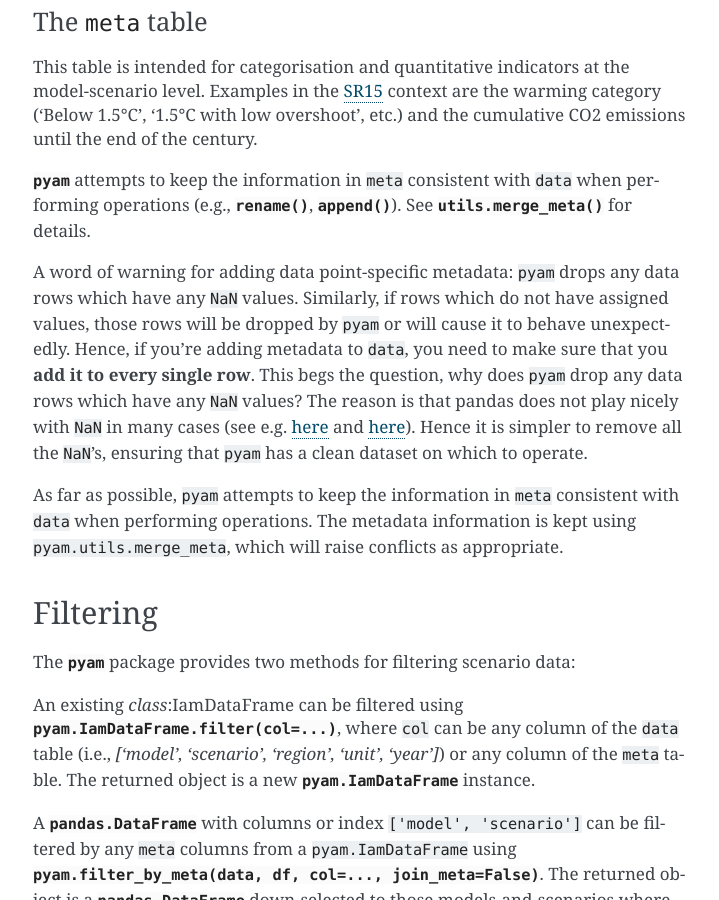
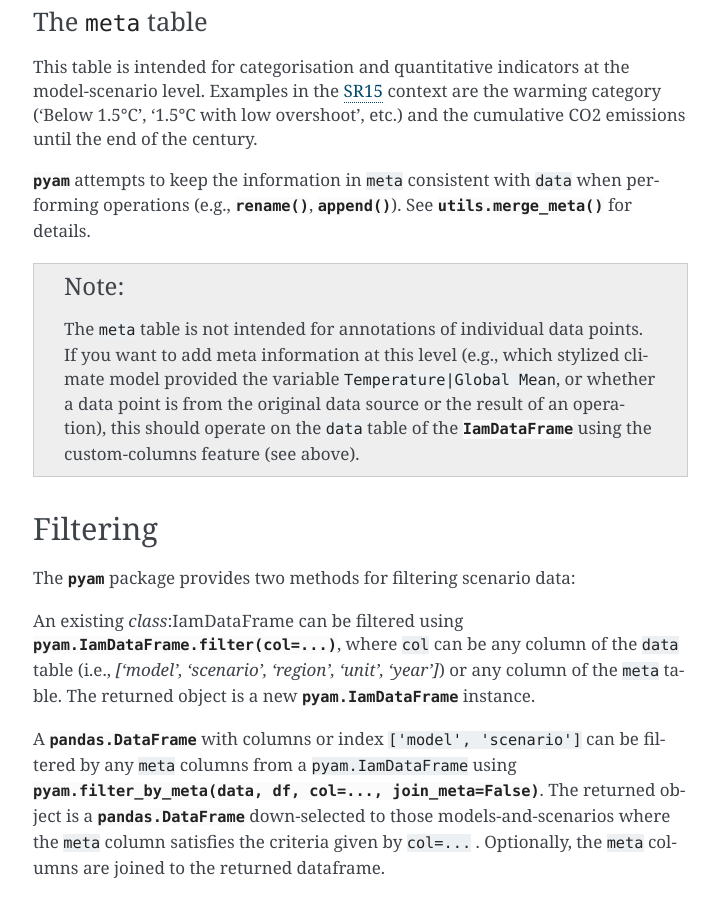
Before and after one commit to IAMconsortium/pyam, a Sphinx documentation site: the page built from doc/source/data.rst, in a window 1280 px wide and 900 px high, scrolled down 2587 px. Shown: the whole window, without its empty margins (392-1111 px from the left). Built offline with Sphinx 7.4.7, drawn with Linux system fonts in a browser that asks for light colours; pages that are not in the unit, such as notebooks, are missing from menus; cross-references to code outside the pages are shown as plain code.

Commit message:
rewrite note on "what is meta not intended for"...

```diff
--- a/doc/source/data.rst
+++ b/doc/source/data.rst
@@ -150,15 +150,15 @@
 :meth:`append() <pyam.IamDataFrame.append>`).
 See :meth:`utils.merge_meta() <pyam.utils.merge_meta>` for details.
 
-A word of warning for adding data point-specific metadata: :code:`pyam` drops any data rows which have any :code:`NaN` values.
-Similarly, if rows which do not have assigned values, those rows will be dropped by :code:`pyam` or will cause it to behave unexpectedly.
-Hence, if you're adding metadata to :code:`data`, you need to make sure that you **add it to every single row**.
-This begs the question, why does :code:`pyam` drop any data rows which have any :code:`NaN` values?
-The reason is that pandas does not play nicely with :code:`NaN` in many cases (see e.g. `here <https://stackoverflow.com/a/18431417>`_ and `here <https://stackoverflow.com/a/13606221>`_).
-Hence it is simpler to remove all the :code:`NaN`'s, ensuring that :code:`pyam` has a clean dataset on which to operate.
+.. note::
 
-As far as possible, :code:`pyam` attempts to keep the information in :code:`meta` consistent with :code:`data` when performing operations.
-The metadata information is kept using ``pyam.utils.merge_meta``, which will raise conflicts as appropriate.
+    The :code:`meta` table is not intended for annotations of individual
+    data points. If you want to add meta information at this level (e.g.,
+    which stylized climate model provided the variable
+    :code:`Temperature|Global Mean`, or whether a data point is from the
+    original data source or the result of an operation), this should operate on
+    the :code:`data` table of the :class:`IamDataFrame` using the
+    custom-columns feature (see above).
 
 Filtering
 ---------
```
